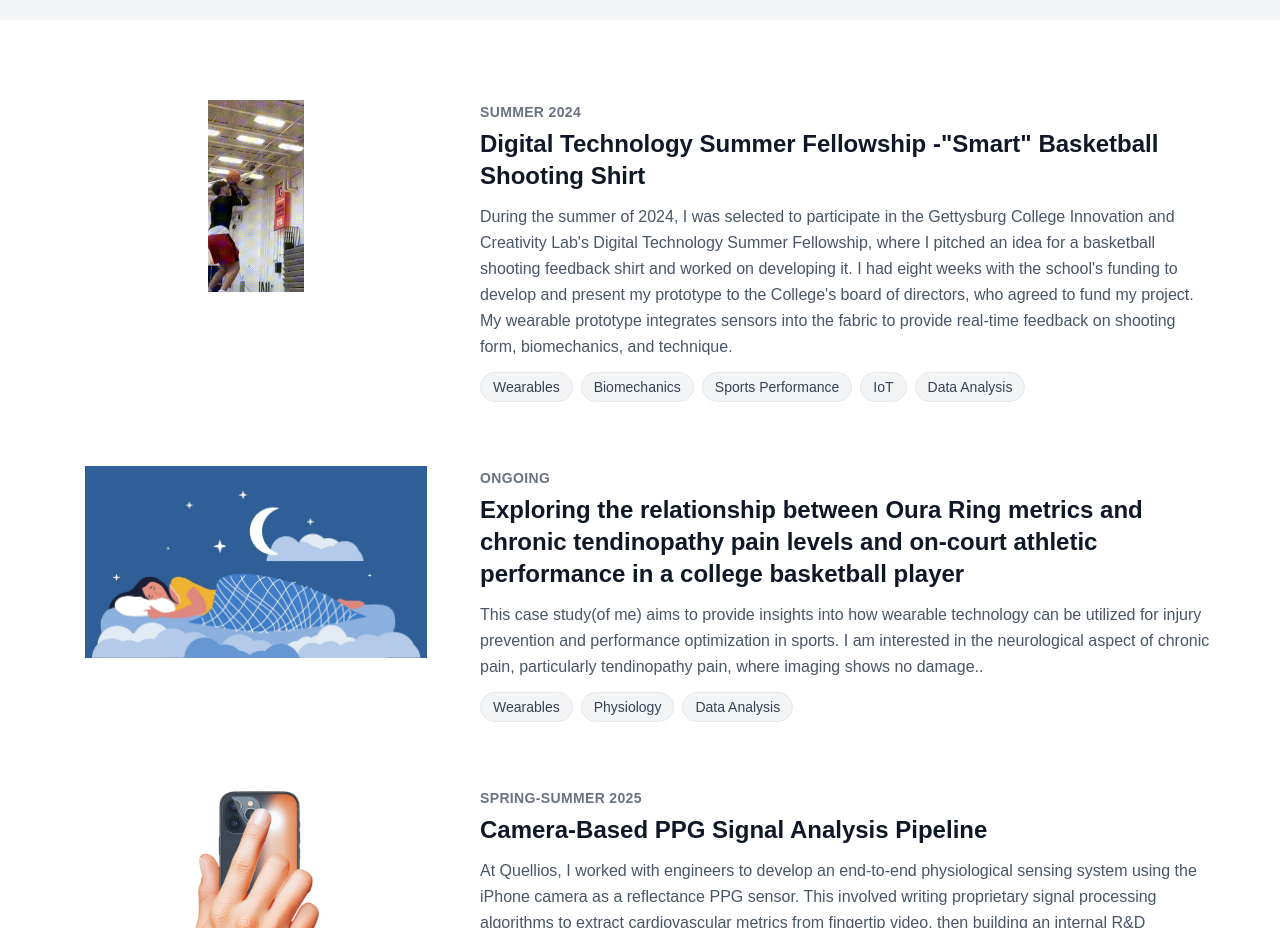
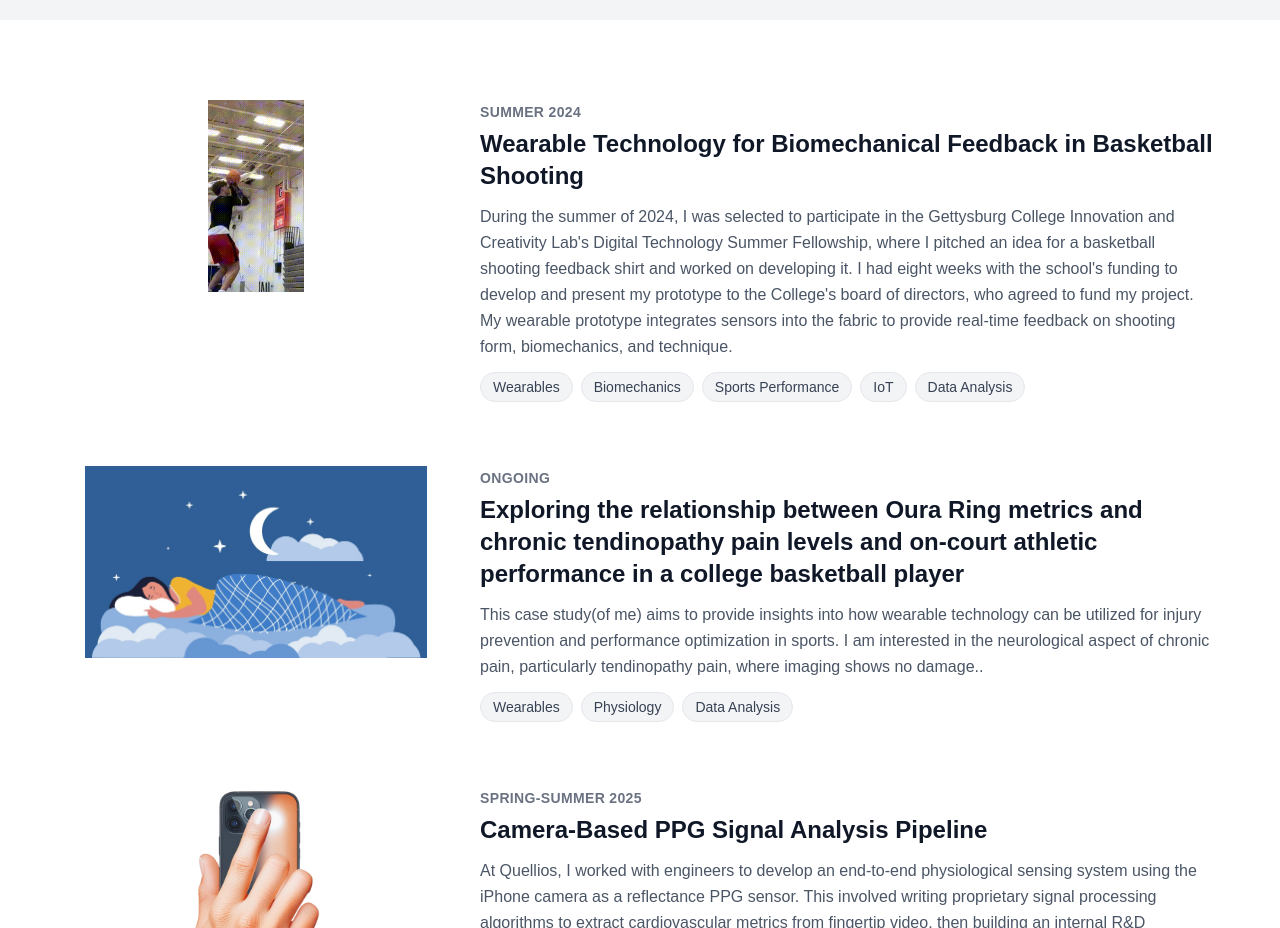
Before and after one commit to aidanm247/portfolio, a Next.js app: page / in a window 1280 px wide. Shown: the part 900-1828 px from the top of the page. Built offline with nearby package versions, Linux system fonts and the light colour scheme.

Commit message:
updated header

```diff
--- a/src/app/data/projects.ts
+++ b/src/app/data/projects.ts
@@ -11,7 +11,7 @@ export interface Project {
 export const projects: Project[] = [
   {
     id: 1,
-    title: "Digital Technology Summer Fellowship -\"Smart\" Basketball Shooting Shirt",
+    title: "Wearable Technology for Biomechanical Feedback in Basketball Shooting",
     description: "During the summer of 2024, I was selected to participate in the Gettysburg College Innovation and Creativity Lab's Digital Technology Summer Fellowship, where I pitched an idea for a basketball shooting feedback shirt and worked on developing it. I had eight weeks with the school's funding to develop and present my prototype to the College's board of directors, who agreed to fund my project. My wearable prototype integrates sensors into the fabric to provide real-time feedback on shooting form, biomechanics, and technique.",
     image: "/images/formshoot.gif",
     year: "Summer 2024",
--- a/src/app/page.tsx
+++ b/src/app/page.tsx
@@ -68,13 +68,12 @@ export default function Home() {
                 Welcome, my name is <span className="font-bold">Aidan Mess</span>, I'm a senior at Gettysburg College majoring in Computer Science(BS) with and also taking focus of classes in Biology, Anatomy, and Physiology. I am an aspiring biomedical engineer interested in doing research into
                 biomechanics, physical therapy/rehabilitation, and building prosthetic devices. <br></br><br></br>
 
-                I am currently a senior captain on the Men's Basketball Team, leading the Gettysburg Men's Basketball Player-Alumni Network, and a multiple time Centennial Conference Academic Honor Roll and CSC Academic All-District Athlete.
                 Much of my interest in medicine comes from sports and my extensive injury history, which inspired me to want to pursue a career in medicine.
                 I hope to combine my passion for technology and medicine to make an impact in people's lives.<br></br><br></br>
 
                 I am currently working on product, AI capability, and biomedical R&D at Quellios, a health tech startup focused on helping people monitor and reduce
                 inflammation. I have gotten experience with reflectance Photoplethysmography  (rPPG) analysis, getting
-                to work and conduct research in a professional setting, and help build a startup with leaders in the field such as Dr. Steven LeBeouf, Dr. Mike Aumer, and Mark Felice, who helped shape the modern field of wearable health
+                to work and conduct research in a professional setting, and help build a startup with leaders in the field who helped shape the modern field of wearable health
                 technology. I'm particularly interested in building wearable devices for health and performance and biomedical engineering in general. <br></br> <br></br> Below are some of my recent projects/professional work:
               </p>
               </motion.div>
```
